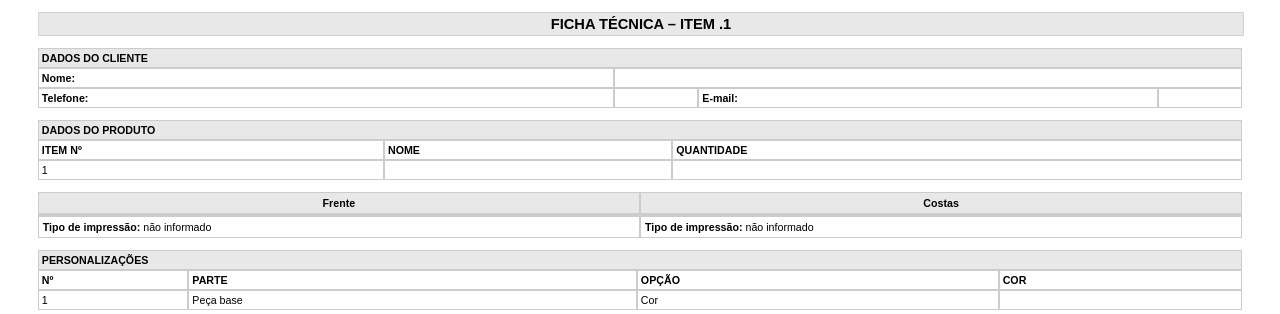
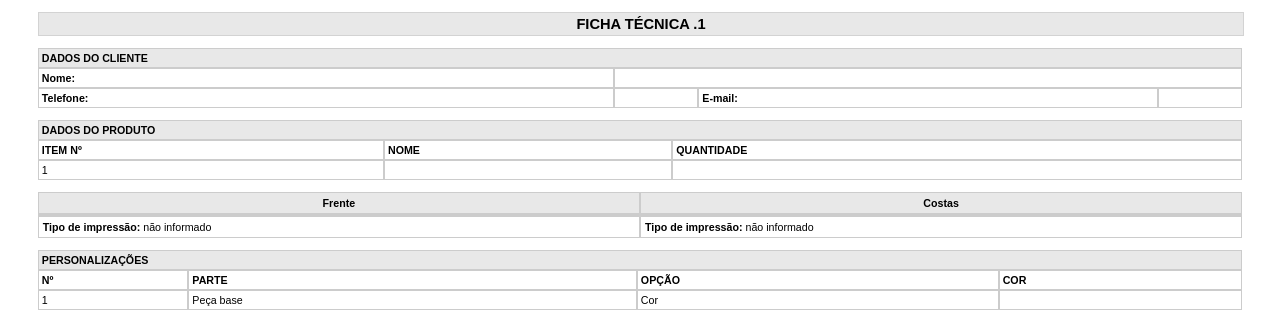
Before and after one commit to oswaldocavalcante/gcwintegra, a PHP site: template public/views/templates/spec-sheet.php in a window 1280 px wide. Shown: the part 92-406 px from the top of the page. Run offline with PHP 8.4, Linux system fonts and the light colour scheme; the template is opened without the code that fills it: most values are stand-ins (such as "Sample title", 1, 10 or a date in 2020); data that the repository does not hold is empty; some libraries are stand-ins or nearby versions.

Commit message:
Feat: Minor change in spec-sheet title.

```diff
--- a/public/views/templates/spec-sheet.php
+++ b/public/views/templates/spec-sheet.php
@@ -230,7 +230,7 @@ function create_qr_code($url, $size = 70, $margin = 5)
     <p><br /></p>
 
     <div class="textbox">
-        <p id="title">FICHA TÉCNICA – ITEM <?php echo $orcamento_codigo . '.' . $item_number; ?></p>
+        <p id="title">FICHA TÉCNICA <?php echo $orcamento_codigo . '.' . $item_number; ?></p>
     </div>
 
     <p><br /></p>
```
